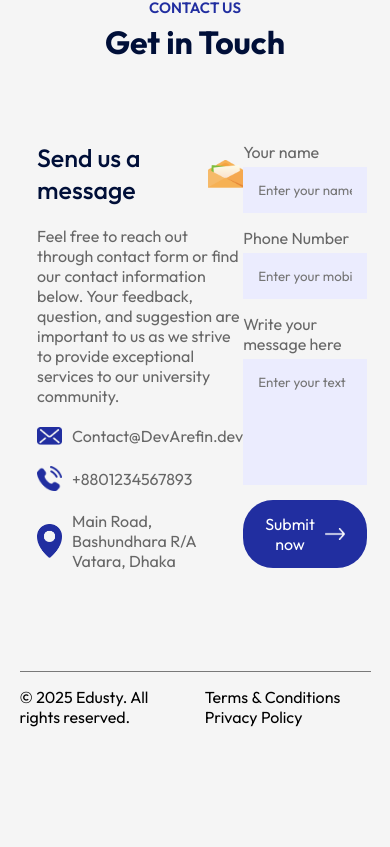
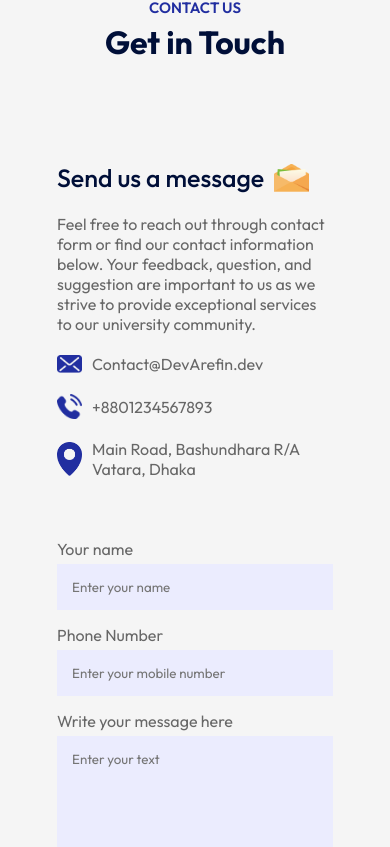
Before and after one commit to ArrayArefin-07/edusity-react-website, a React (Vite) app: page / in a window 390 px wide. Shown: the part 4497-5344 px from the top of the page. Before the commit the page ends 5249 px from the top, so only its background shows below. Built offline with nearby package versions, Linux system fonts and the light colour scheme.

Commit message:
responsiveness added for Contact section

```diff
--- a/src/Components/Contact/Contact.css
+++ b/src/Components/Contact/Contact.css
@@ -50,3 +50,14 @@
   display: block;
   margin: 20px 0;
 }
+
+/*  ----- Media Query ----- */
+
+@media (max-width: 700px){
+  .contact{
+    display: block;
+  }
+  .contact-col{
+    padding: 20px;
+  }
+}
```
